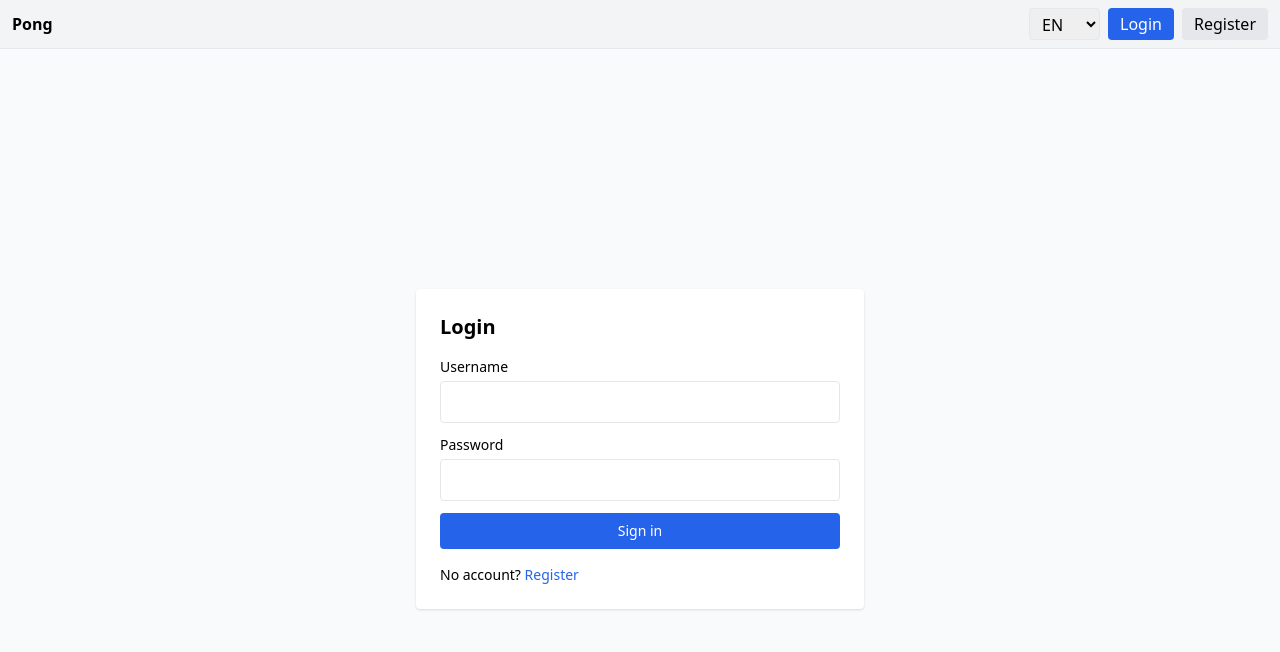
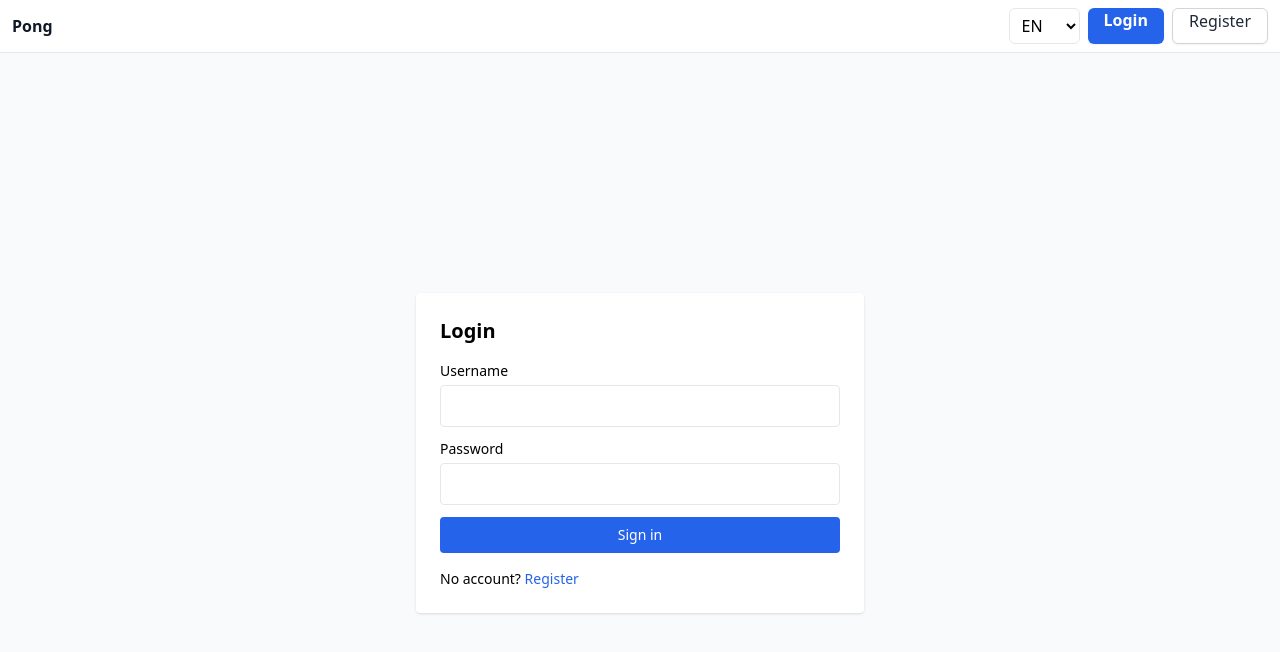
Before and after one commit to Yunchia-Hsu/ft_transcendence, a React (Vite) app in the folder apps/game/: page /login in a window 1280 px wide. Shown: the top 652 px of the page. Built offline with nearby package versions, Linux system fonts and the light colour scheme; no server answers.

Commit message:
refactor: enhance user profile loading and improve PlayPrompt UI elements

```diff
--- a/apps/game/src/app/App.tsx
+++ b/apps/game/src/app/App.tsx
@@ -27,56 +27,115 @@ function NavBar() {
   const tfa = useAuthStore((s) => s.twoFactorEnabled);
   const logout = useAuthStore((s) => s.logout);
 
+  const userProfile = useAuthStore((s) => s.userProfile);
+  const fetchUserProfile = useAuthStore((s) => s.fetchUserProfile);
+
+  // Load profile after hard refresh so header name persists
+  useEffect(() => {
+    if (token && !userProfile) void fetchUserProfile();
+  }, [token, userProfile, fetchUserProfile]);
+
+  const headerName =
+    (userProfile?.displayname && userProfile.displayname.trim()) ||
+    (userProfile?.username && userProfile.username.trim()) ||
+    null;
+
   return (
-    <nav className="w-full bg-gray-100 border-b">
-      <div className="mx-auto max-w-screen-xl px-3 py-2 flex flex-wrap items-center gap-2">
-        {/* Left: brand + main nav */}
-        <div className="flex items-center gap-3 min-w-0">
-          <Link to="/" className="font-semibold truncate">
+    <nav className="w-full border-b bg-white/80 backdrop-blur">
+      <div className="mx-auto max-w-screen-xl px-3 py-2">
+        <div className="flex flex-wrap items-center gap-3">
+          {/* Left: brand */}
+          <div className="flex-1 min-w-0">
+            <Link
+              to="/"
+              className="font-semibold text-gray-900 hover:opacity-90 truncate"
+            >
               {t.nav.appName}
             </Link>
+          </div>
 
+          {/* Center: main nav (hidden when logged out) */}
           {token && (
-            <div className="flex flex-wrap items-center gap-x-3 gap-y-1 text-sm">
-              <Link to="/profile" className="text-blue-700 hover:underline">
+            <div className="order-last w-full md:order-none md:w-auto md:flex-1">
+              <div className="flex justify-center gap-x-4 gap-y-2 text-sm flex-wrap">
+                <Link
+                  to="/profile"
+                  className="text-blue-700 hover:text-blue-800 hover:underline transition-colors"
+                >
                   {t.nav.profile}
                 </Link>
-              <Link to="/friends" className="text-blue-700 hover:underline">
+                <Link
+                  to="/friends"
+                  className="text-blue-700 hover:text-blue-800 hover:underline transition-colors"
+                >
                   {t.nav.friends}
                 </Link>
-              <Link to="/tournaments" className="text-blue-700 hover:underline">
+                <Link
+                  to="/tournaments"
+                  className="text-blue-700 hover:text-blue-800 hover:underline transition-colors"
+                >
                   {t.nav.tournaments}
                 </Link>
                 {!tfa && (
                   <Link
                     to="/enable-2fa"
-                  className="text-blue-700 hover:underline whitespace-nowrap"
+                    className="text-blue-700 hover:text-blue-800 hover:underline whitespace-nowrap transition-colors"
                   >
                     {t.nav.enable2fa}
                   </Link>
                 )}
               </div>
+            </div>
           )}
-        </div>
 
-        {/* Right: language + auth controls */}
-        {/* On small screens this block takes full width and moves to a second row */}
-        <div className="ml-auto flex items-center gap-2 flex-wrap basis-full md:basis-auto justify-between md:justify-end">
-          <div className="flex items-center gap-2">
+          {/* Right: controls */}
+          <div className="flex items-center gap-2 md:justify-end md:flex-1">
+            {token && headerName && (
+              <Link
+                to="/profile"
+                title={headerName}
+                className="
+                  hidden sm:block max-w-[40vw] md:max-w-[20rem] truncate
+                  text-sm font-semibold
+                  bg-clip-text text-transparent
+                  bg-gradient-to-r from-fuchsia-600 via-rose-600 to-amber-600
+                  hover:underline
+                "
+              >
+                {headerName}
+              </Link>
+            )}
+
+            {/* Language selector (subtle) */}
             <select
               value={lang}
               onChange={(e) => setLang(e.target.value as LanguageCode)}
-              className="px-2 py-1 border rounded h-8 shrink-0"
+              className="
+                h-9 px-2 rounded-md border
+                bg-white/70 hover:bg-white
+                focus:outline-none focus:ring-2 focus:ring-blue-300
+                transition-colors
+              "
+              aria-label="Language"
             >
               <option value="en">EN</option>
               <option value="ru">RU</option>
               <option value="zh">中文</option>
             </select>
 
+            {/* Auth buttons — nicer styles */}
             {token ? (
               <button
                 onClick={logout}
-                className="px-3 py-1 bg-gray-200 rounded h-8 shrink-0 whitespace-nowrap"
+                className="
+                  h-9 px-3 rounded-md
+                  bg-gray-200 hover:bg-gray-300
+                  text-gray-800 font-medium
+                  shadow-sm hover:shadow
+                  focus:outline-none focus:ring-2 focus:ring-gray-300
+                  transition-all
+                  whitespace-nowrap
+                "
               >
                 {t.nav.logout}
               </button>
@@ -84,13 +143,29 @@ function NavBar() {
               <>
                 <Link
                   to="/login"
-                  className="px-3 py-1 bg-blue-600 text-white rounded h-8 shrink-0 whitespace-nowrap"
+                  className="
+                    h-9 px-4 rounded-md
+                    bg-blue-600 hover:bg-blue-700
+                    text-white font-semibold
+                    shadow-sm hover:shadow
+                    focus:outline-none focus:ring-2 focus:ring-blue-300
+                    transition-all
+                    whitespace-nowrap
+                  "
                 >
                   {t.nav.login}
                 </Link>
                 <Link
                   to="/register"
-                  className="px-3 py-1 bg-gray-200 rounded h-8 shrink-0 whitespace-nowrap"
+                  className="
+                    h-9 px-4 rounded-md
+                    border border-gray-300 bg-white hover:bg-gray-50
+                    text-gray-800 font-medium
+                    shadow-sm hover:shadow
+                    focus:outline-none focus:ring-2 focus:ring-gray-300
+                    transition-all
+                    whitespace-nowrap
+                  "
                 >
                   {t.nav.register}
                 </Link>
--- a/apps/game/src/features/game/pages/PlayPrompt.tsx
+++ b/apps/game/src/features/game/pages/PlayPrompt.tsx
@@ -1,4 +1,4 @@
-import { useState } from "react";
+import { useEffect, useState } from "react";
 import { useNavigate } from "react-router-dom";
 import { useAuthStore } from "@/features/auth/store/auth.store";
 import { GamesApi } from "@/shared/api";
@@ -10,7 +10,25 @@ type StartError = { message?: string };
 export default function PlayPrompt() {
   const { t } = useLang();
   const navigate = useNavigate();
+
+  const token = useAuthStore((s) => s.token);
   const userId = useAuthStore((s) => s.userId);
+  const userProfile = useAuthStore((s) => s.userProfile);
+  const fetchUserProfile = useAuthStore((s) => s.fetchUserProfile);
+
+  // ensure profile is loaded after hard refresh
+  useEffect(() => {
+    if (token && !userProfile) void fetchUserProfile();
+  }, [token, userProfile, fetchUserProfile]);
+
+  // displayname → username → (no fallback)
+  const registeredName =
+    (userProfile?.displayname && userProfile.displayname.trim()) ||
+    (userProfile?.username && userProfile.username.trim()) ||
+    null;
+
+  const helloText = t?.common?.hello ?? "Hello";
+
   const [loading, setLoading] = useState<"self" | "ai" | null>(null);
   const [err, setErr] = useState<string | null>(null);
 
@@ -44,7 +62,6 @@ export default function PlayPrompt() {
     }
   };
 
-  const toQuickPlay = () => navigate("/quickplay");
   const toTournaments = () => navigate("/tournaments");
 
   return (
@@ -53,9 +70,29 @@ export default function PlayPrompt() {
         relative min-h-[calc(100vh-6px)] w-full
         bg-gradient-to-br from-sky-100 via-fuchsia-100 to-amber-100
         dark:from-sky-200/60 dark:via-fuchsia-200/60 dark:to-amber-200/60
-        flex items-center justify-center px-4
+        flex flex-col items-center justify-center gap-6 px-4 py-6
       "
     >
+      {/* 🔥 Neon greeting UNDER the popup, responsive & flexible */}
+      {registeredName && (
+        <div className="w-full max-w-5xl px-2">
+          <p
+            className="
+              text-center font-extrabold leading-tight
+              text-3xl sm:text-5xl md:text-6xl lg:text-7xl
+              tracking-tight select-none
+              bg-clip-text text-transparent
+              bg-gradient-to-r from-cyan-400 via-fuchsia-500 to-amber-400
+              [text-shadow:0_0_8px_rgba(255,0,255,0.7),0_0_18px_rgba(0,255,255,0.6),0_0_28px_rgba(255,255,0,0.45)]
+              drop-shadow-[0_0_12px_rgba(255,0,255,0.35)]
+              animate-pulse
+              px-4 py-2 sm:px-6 sm:py-3 lg:px-8 lg:py-4
+            "
+          >
+            {helloText}, {registeredName}
+          </p>
+        </div>
+      )}
       {/* subtle decorative blobs */}
       <div className="pointer-events-none absolute inset-0 overflow-hidden">
         <div className="absolute -top-16 -left-20 h-56 w-56 rounded-full bg-sky-300/30 blur-3xl" />
@@ -63,6 +100,7 @@ export default function PlayPrompt() {
         <div className="absolute top-1/2 left-1/3 -translate-x-1/2 -translate-y-1/2 h-72 w-72 rounded-full bg-amber-200/30 blur-3xl" />
       </div>
 
+      {/* Popup card */}
       <div
         className="
           relative w-full max-w-2xl
@@ -71,9 +109,10 @@ export default function PlayPrompt() {
         "
       >
         <div className="p-7 sm:p-9">
+          {/* Title */}
           <h1
             className="
-              text-3xl sm:text-4xl text-center font-extrabold tracking-tight mb-3
+              text-3xl sm:text-4xl text-center font-extrabold tracking-tight mb-2
               bg-clip-text text-transparent
               bg-gradient-to-r from-fuchsia-600 via-rose-600 to-amber-600
             "
@@ -87,9 +126,8 @@ export default function PlayPrompt() {
             </div>
           )}
 
-          {/* 4 actions */}
+          {/* Actions */}
           <div className="mt-6 grid grid-cols-1 sm:grid-cols-2 gap-3">
-            {/* 🧍‍♂️ Play with yourself */}
             <button
               onClick={startSelf}
               disabled={!userId || !!loading}
@@ -103,27 +141,11 @@ export default function PlayPrompt() {
               "
               title="Start a local game (you vs you)"
             >
-              {loading === "self" ? t.game.mainMenu.starting : t.game.mainMenu.playWithYourself}
+              {loading === "self"
+                ? t.game.mainMenu.starting
+                : t.game.mainMenu.playWithYourself}
             </button>
 
-            {/* 🎮 Quick play with opponent */}
-            {/* <button
-              onClick={toQuickPlay}
-              className="
-                inline-flex items-center justify-center px-6 py-3 rounded-xl
-                bg-white/70 border border-fuchsia-200
-                text-fuchsia-700 font-semibold shadow
-                hover:bg-fuchsia-50 hover:border-fuchsia-300
-                hover:translate-y-[-2px]
-                active:translate-y-[0px]
-                transition-all
-              "
-              title="Find an opponent automatically"
-            >
-              🎮 Quick play with opponent
-            </button> */}
-
-            {/* 🏆 Tournaments */}
             <button
               onClick={toTournaments}
               className="
@@ -140,7 +162,6 @@ export default function PlayPrompt() {
               {t.game.mainMenu.tournaments}
             </button>
 
-            {/* 🤖 Play with AI opponent */}
             <button
               onClick={startAI}
               disabled={!userId || !!loading}
@@ -155,9 +176,12 @@ export default function PlayPrompt() {
               "
               title="Start a game vs AI"
             >
-              {loading === "ai" ? t.game.mainMenu.starting : t.game.mainMenu.playWithAI}
+              {loading === "ai"
+                ? t.game.mainMenu.starting
+                : t.game.mainMenu.playWithAI}
             </button>
           </div>
+
           <div className="mt-6">
             <OnlineUsers />
           </div>
```
Lines whose indentation alone changed are shown as unchanged.
